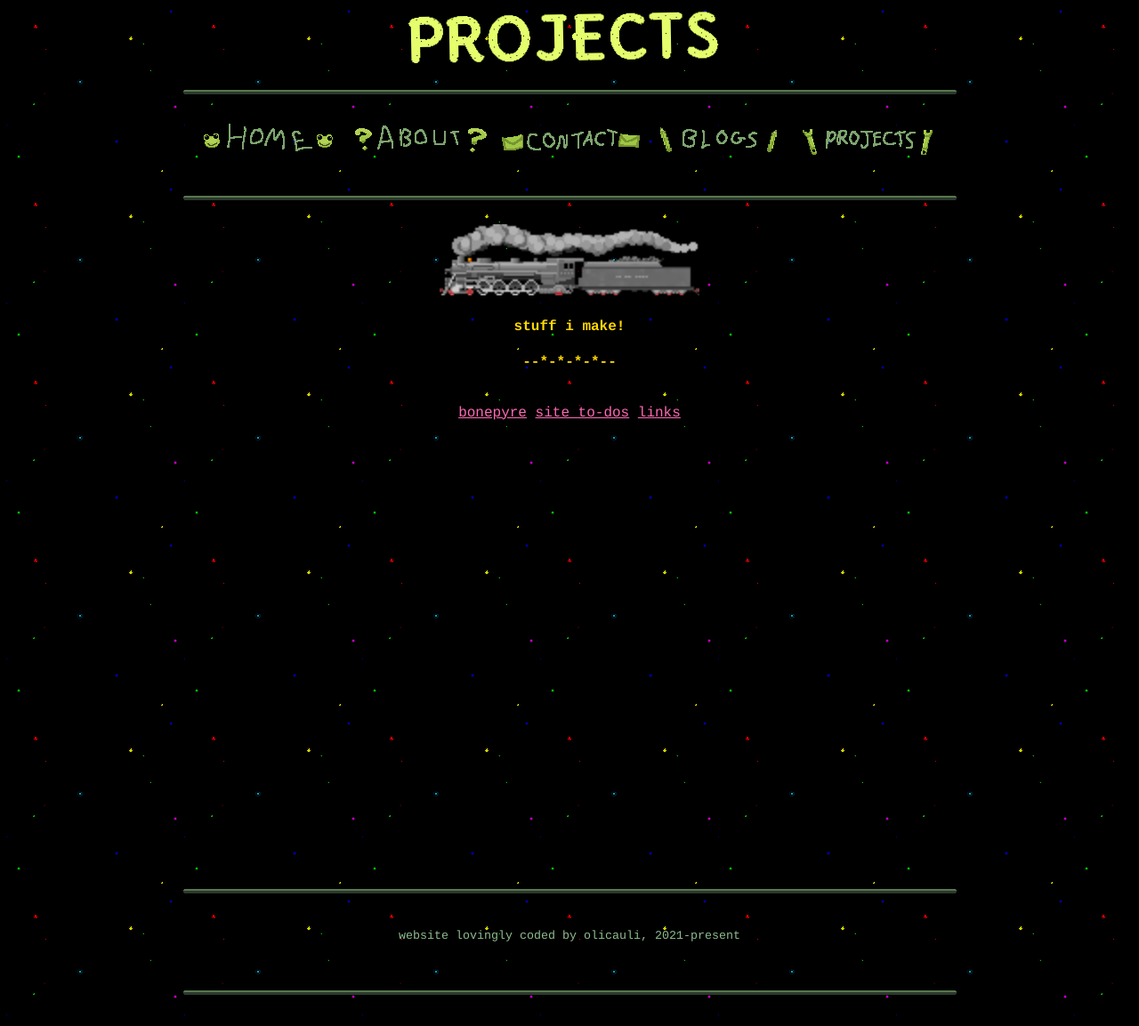
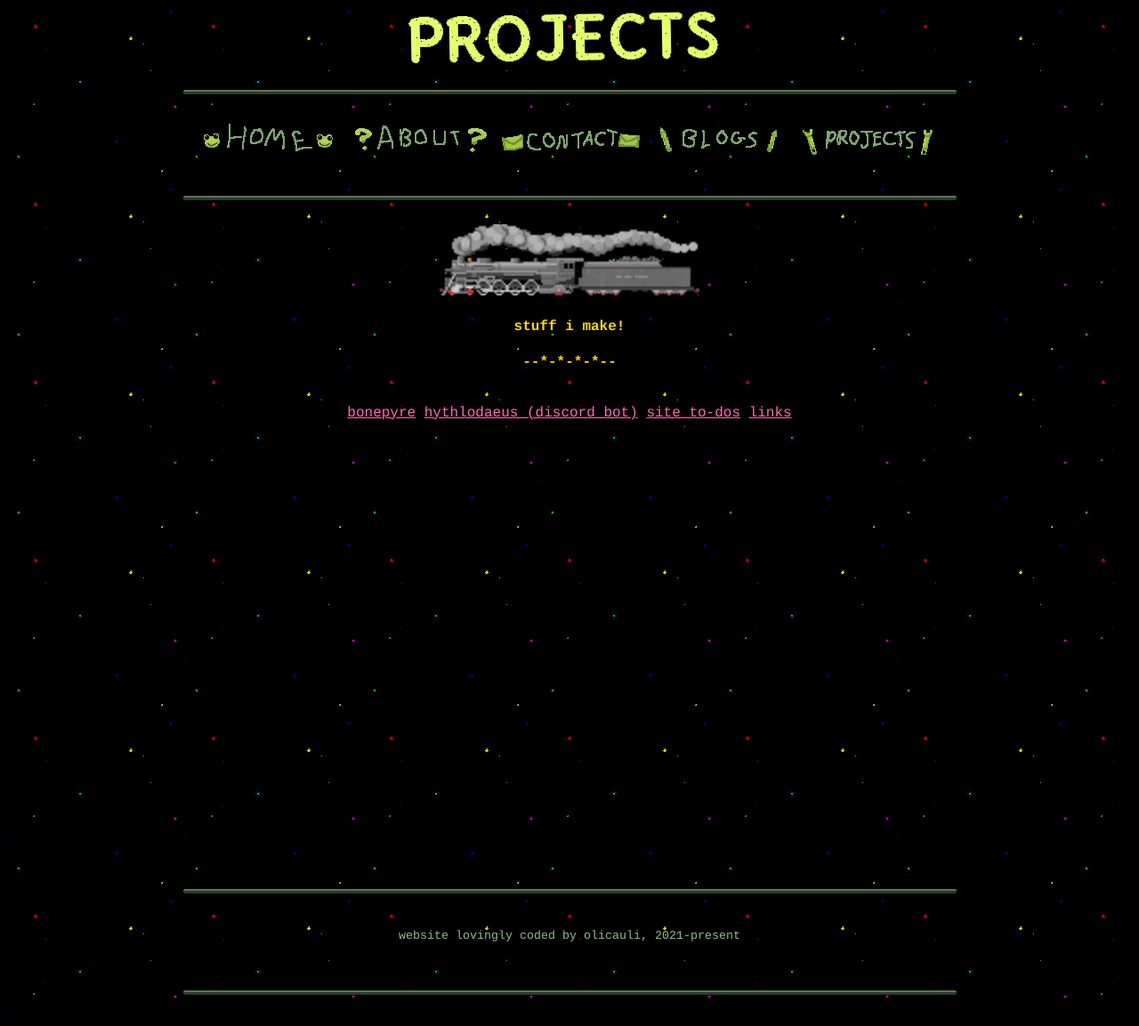
Before and after one commit to olicauli/oli-hellhole, a Jekyll site: the page built from projects.html, in a window 1280 px wide and 1153 px high. Shown: the whole window at 89% size. Built offline with Jekyll 4.4.1, drawn with Linux system fonts in a browser that asks for light colours.

Commit message:
add bot link to projects page

```diff
--- a/projects.html
+++ b/projects.html
@@ -11,6 +11,8 @@ header_file: projects.gif
 <br>
 <div class="blognav">
   <a href="{% link projects/bonepyre.html %}">bonepyre</a>
+  <a href="https://github.com/olicauli/oli-bot">hythlodaeus (discord bot)</a>
   <a href="{% link projects/todo.html %}">site to-dos</a>
   <a href="{% link projects/links.html %}">links</a>
+
 </div>
```
